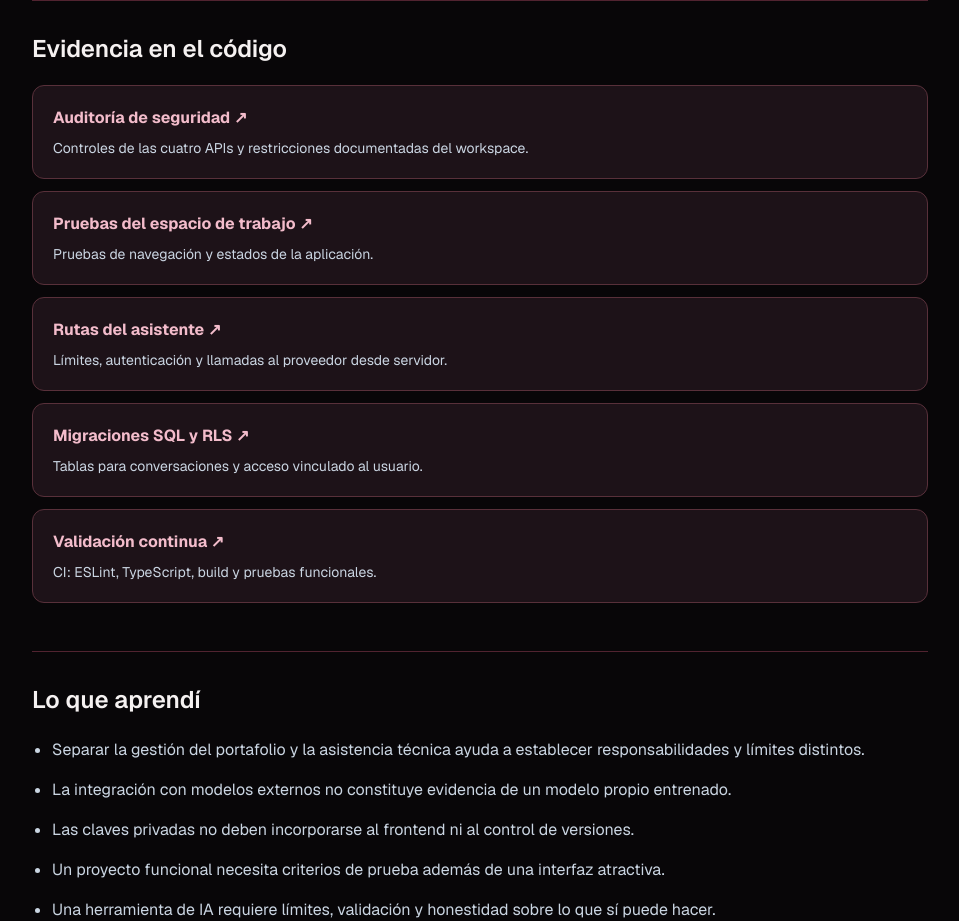
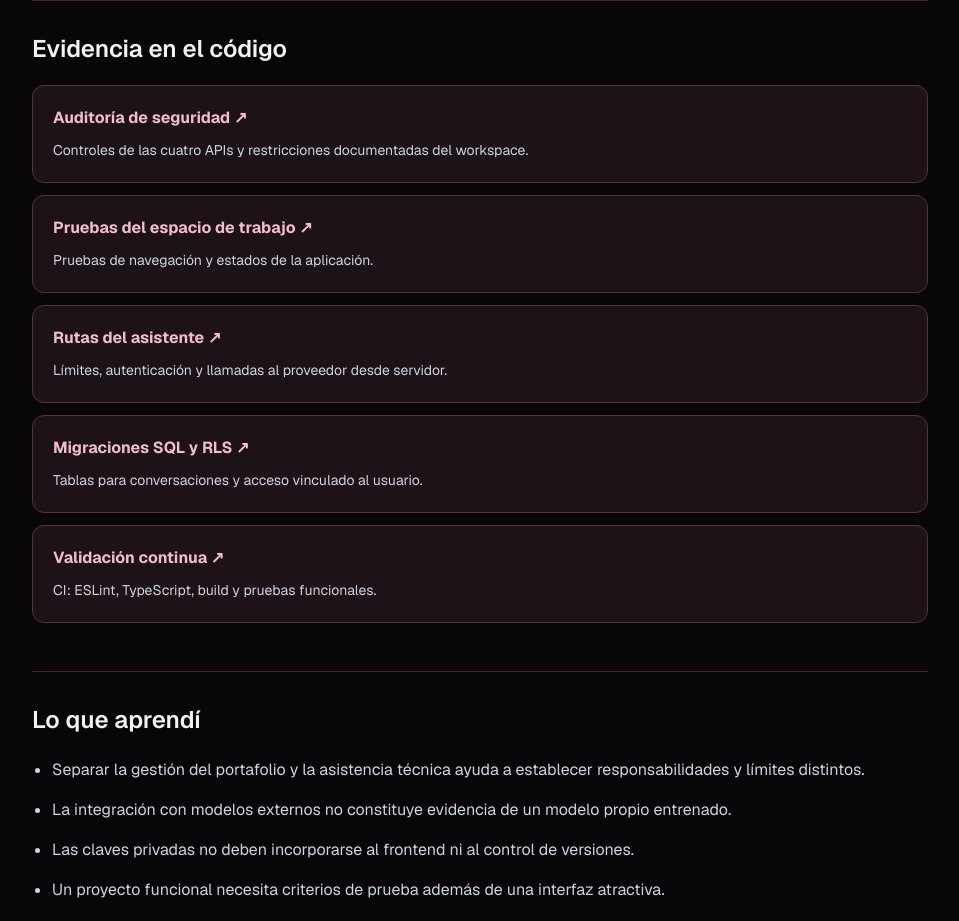
Before and after one commit to Dleteo/Nexus-AI, a Next.js app: page /projects/nexus-ai in a window 1280 px wide. Shown: the part 1320-2241 px from the top of the page, without its empty margins (160-1119 px from the left). Built offline with nearby package versions, Linux system fonts and the light colour scheme; a web font is replaced by a local one.

Commit message:
fix: show readable evidence titles and descriptions in all five locales

```diff
--- a/app/projects/[slug]/page.tsx
+++ b/app/projects/[slug]/page.tsx
@@ -39,7 +39,7 @@ export default async function CaseStudyPage({params,searchParams}: {params:Promi
    </dl>
    <section className={section}><h2 className="text-2xl font-semibold">{label.problem}</h2><p className="mt-4 leading-8 text-slate-300">{project.problem}</p></section>
    <section className={section}><h2 className="text-2xl font-semibold">{label.approach}</h2><ol className="mt-5 space-y-5">{project.approach.map((x,i)=><li key={x} className="flex gap-5 text-slate-300 leading-7"><span className="font-mono text-[#f4a3b6]">{String(i+1).padStart(2,"0")}</span>{x}</li>)}</ol></section>
-   {project.evidence.length>0&&<section className={section}><h2 className="text-2xl font-semibold">{label.evidence}</h2><div className="mt-5 grid gap-3">{project.evidence.map(x=><a key={x.url} href={x.url} target="_blank" rel="noopener noreferrer" className="rounded-xl border border-[#58303a] bg-[#1d1218] p-5 transition-colors hover:border-[#e56b85] focus-visible:outline-2 focus-visible:outline-[#eb819b]"><strong className="text-[#f3bccb]">{locale==="es"?x.label:x.url.split("/").slice(-2).join("/")} ↗</strong>{locale==="es"&&<p className="mt-2 text-sm text-slate-300">{x.detail}</p>}</a>)}</div></section>}
+   {project.evidence.length>0&&<section className={section}><h2 className="text-2xl font-semibold">{label.evidence}</h2><div className="mt-5 grid gap-3">{project.evidence.map(x=><a key={x.url} href={x.url} target="_blank" rel="noopener noreferrer" className="rounded-xl border border-[#58303a] bg-[#1d1218] p-5 transition-colors hover:border-[#e56b85] focus-visible:outline-2 focus-visible:outline-[#eb819b]"><strong className="text-[#f3bccb]">{x.label} ↗</strong><p className="mt-2 break-words text-sm leading-6 text-slate-300">{x.detail}</p></a>)}</div></section>}
    <section className={section}><h2 className="text-2xl font-semibold">{label.lessons}</h2><ul className="mt-5 list-disc space-y-3 pl-5 leading-7 text-slate-300">{project.lessons.map(x=><li key={x}>{x}</li>)}</ul></section>
    <section className={section}><h2 className="text-2xl font-semibold">{label.limits}</h2><ul className="mt-5 list-disc space-y-3 pl-5 leading-7 text-slate-300">{project.limitations.map(x=><li key={x}>{x}</li>)}</ul><p className="mt-5 text-[#f3bccb]"><strong>{label.next}:</strong> {project.next}</p></section>
    <ArchitectureChallenge slug={project.slug} language={locale}/>
```
